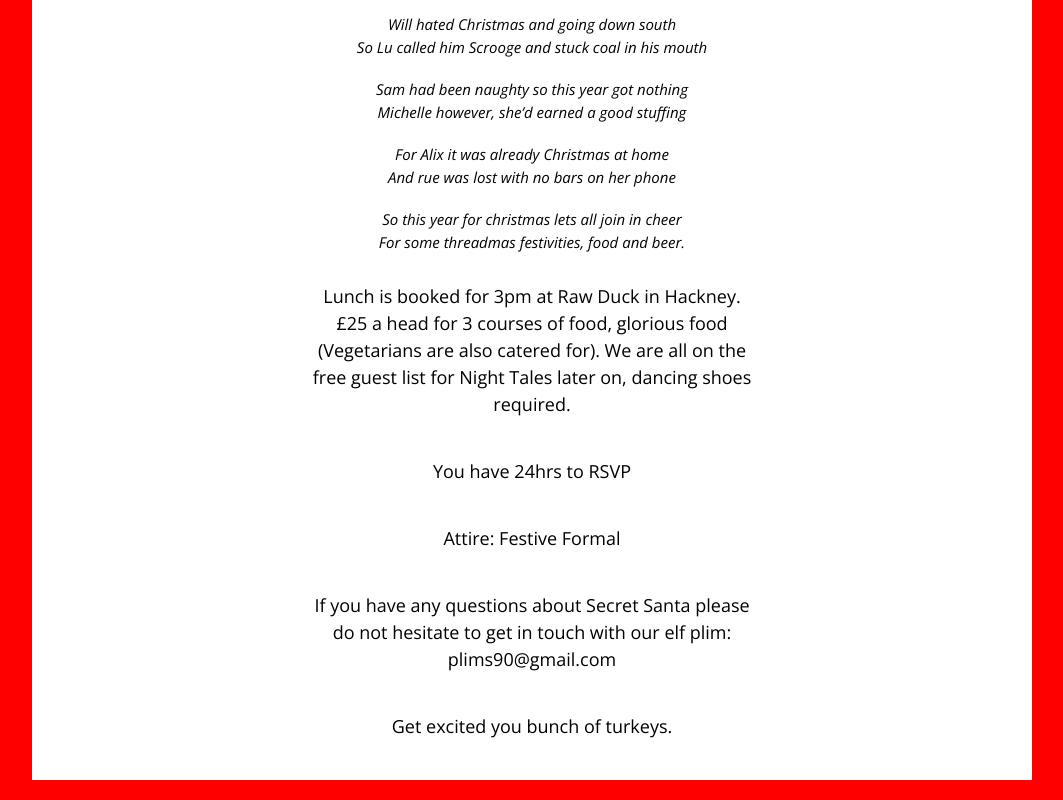
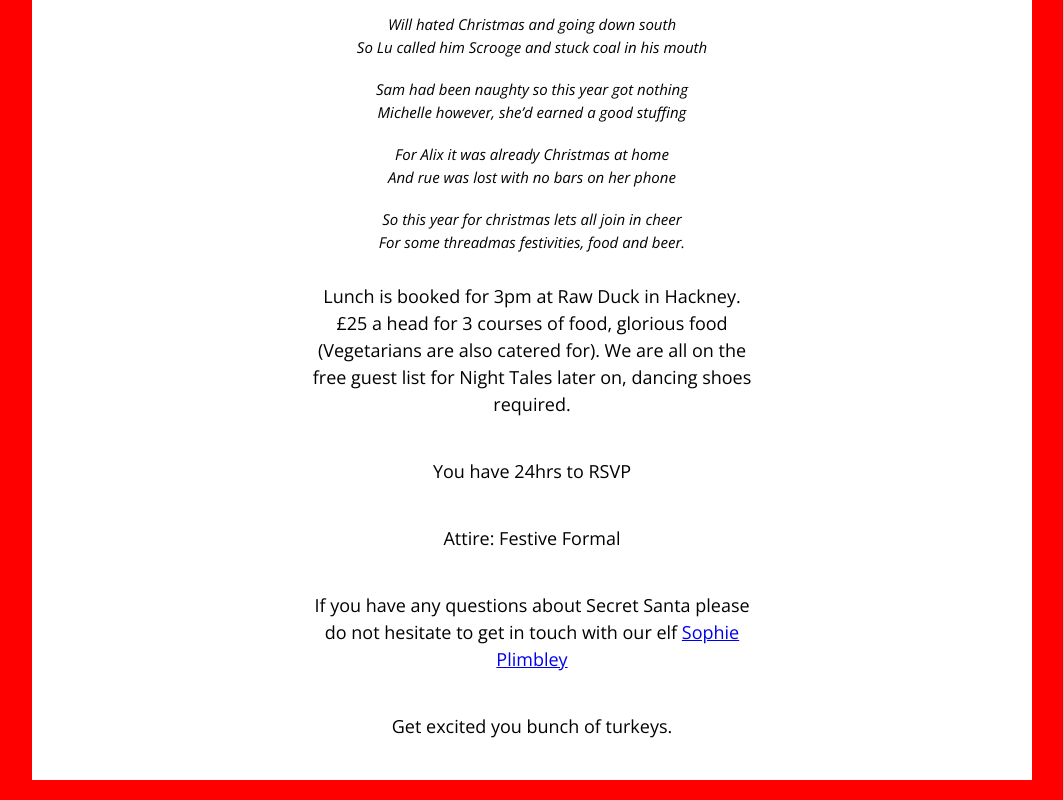
Before and after one commit to threadmas/threadmas.github.io, a plain HTML site: page index.html in a window 1280 px wide. Shown: the part 963-1763 px from the top of the page, without its empty margins (108-1171 px from the left). Drawn offline with nearby package versions, Linux system fonts and the light colour scheme.

Commit message:
Changed out sophies email

```diff
--- a/index.html
+++ b/index.html
@@ -65,8 +65,7 @@
 
 			<p>Attire: Festive Formal</p>
 
-			<p>If you have any questions about Secret Santa please do not hesitate to get in touch with our elf plim:
-			plims90@gmail.com</p>
+			<p>If you have any questions about Secret Santa please do not hesitate to get in touch with our elf <a href="https://www.facebook.com/sophie.plimbley">Sophie Plimbley</a></p>
 
 			<p>Get excited you bunch of turkeys.</p>
 
```
